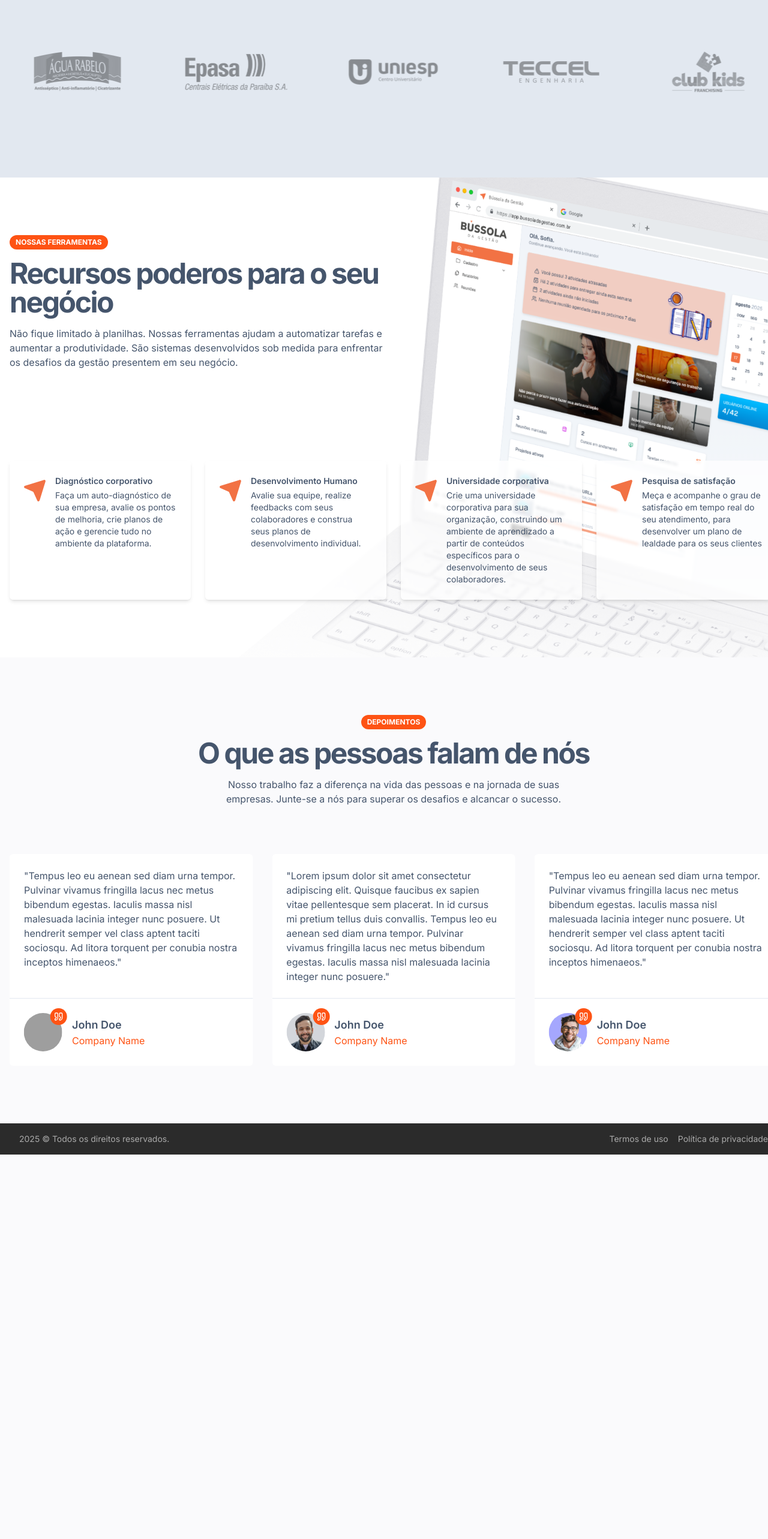
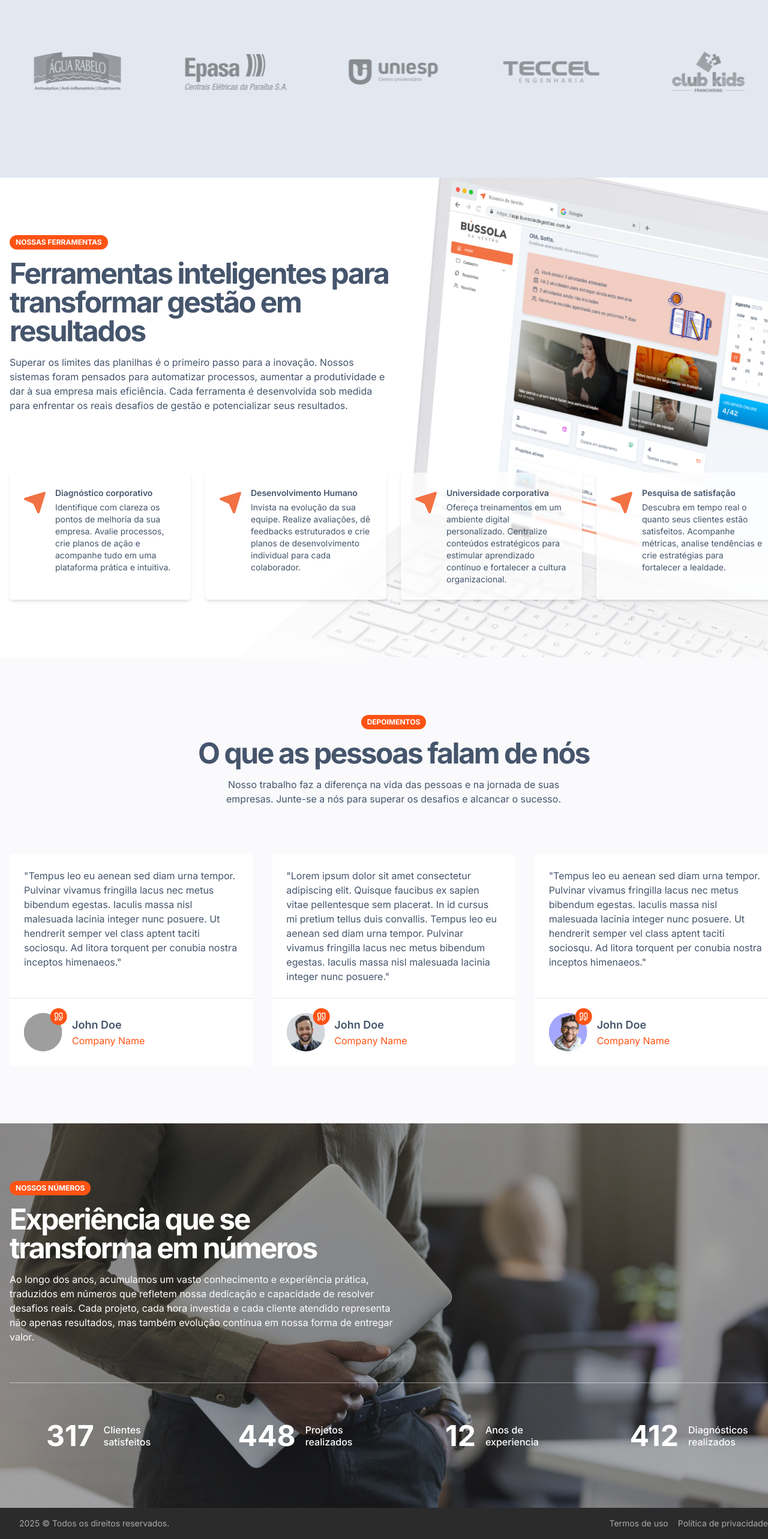
Before and after one commit to carlos3duardo/website-bussoladagestao, a Next.js app: page / in a window 1280 px wide. Shown: the part 3745-6311 px from the top of the page at 60% size. Before the commit the page ends 5670 px from the top, so only its background shows below. Built offline with nearby package versions, Linux system fonts and the light colour scheme; grey boxes are pictures that could not be loaded.

Commit message:
feat: sessão "métricas" criada

```diff
--- a/src/app/layout.tsx
+++ b/src/app/layout.tsx
@@ -4,6 +4,7 @@ import type { Metadata } from 'next';
 import { Inter, Rubik } from 'next/font/google';
 
 import { Footer, Header } from '@/components';
+import { ScreenSizeViewer } from '@/components/ui';
 
 const inter = Inter({
   variable: '--font-inter',
@@ -33,6 +34,7 @@ export default function RootLayout({
           {children}
           <Footer />
         </div>
+        <ScreenSizeViewer />
       </body>
     </html>
   );
--- a/src/app/page.tsx
+++ b/src/app/page.tsx
@@ -3,6 +3,7 @@ import {
   Clientes,
   Depoimentos,
   Ferramentas,
+  Metricas,
   NossosServicos,
 } from '@/components/home';
 import { Destaques } from '@/components/home/Destaques';
@@ -19,6 +20,7 @@ export default function Home() {
         <Clientes />
         <Ferramentas />
         <Depoimentos />
+        <Metricas />
       </main>
     </>
   );
--- a/src/components/home/Ferramentas.tsx
+++ b/src/components/home/Ferramentas.tsx
@@ -9,25 +9,25 @@ const sistemas = [
     id: 1,
     title: 'Diagnóstico corporativo',
     description:
-      'Faça um auto-diagnóstico de sua empresa, avalie os pontos de melhoria, crie planos de ação e gerencie tudo no ambiente da plataforma.',
+      'Identifique com clareza os pontos de melhoria da sua empresa. Avalie processos, crie planos de ação e acompanhe tudo em uma plataforma prática e intuitiva.',
   },
   {
     id: 2,
     title: 'Desenvolvimento Humano',
     description:
-      'Avalie sua equipe, realize feedbacks com seus colaboradores e construa seus planos de desenvolvimento individual.',
+      'Invista na evolução da sua equipe. Realize avaliações, dê feedbacks estruturados e crie planos de desenvolvimento individual para cada colaborador.',
   },
   {
     id: 3,
     title: 'Universidade corporativa',
     description:
-      'Crie uma universidade corporativa para sua organização, construindo um ambiente de aprendizado a partir de conteúdos específicos para o desenvolvimento de seus colaboradores.',
+      'Ofereça treinamentos em um ambiente digital personalizado. Centralize conteúdos estratégicos para estimular aprendizado contínuo e fortalecer a cultura organizacional.',
   },
   {
     id: 4,
     title: 'Pesquisa de satisfação',
     description:
-      'Meça e acompanhe o grau de satisfação em tempo real do seu atendimento, para desenvolver um plano de lealdade para os seus clientes',
+      'Descubra em tempo real o quanto seus clientes estão satisfeitos. Acompanhe métricas, analise tendências e crie estratégias para fortalecer a lealdade.',
   },
 ] as const;
 
@@ -49,13 +49,15 @@ export function Ferramentas() {
           <HomeSection.Label>Nossas ferramentas</HomeSection.Label>
           <div className="flex flex-col items-start gap-4">
             <HomeSection.Headline className="w-full">
-              Recursos poderos para o seu negócio
+              Ferramentas inteligentes para transformar gestão em resultados
             </HomeSection.Headline>
             <HomeSection.Description className="w-full">
-              Não fique limitado à planilhas. Nossas ferramentas ajudam a
-              automatizar tarefas e aumentar a produtividade. São sistemas
-              desenvolvidos sob medida para enfrentar os desafios da gestão
-              presentem em seu negócio.
+              Superar os limites das planilhas é o primeiro passo para a
+              inovação. Nossos sistemas foram pensados para automatizar
+              processos, aumentar a produtividade e dar à sua empresa mais
+              eficiência. Cada ferramenta é desenvolvida sob medida para
+              enfrentar os reais desafios de gestão e potencializar seus
+              resultados.
             </HomeSection.Description>
           </div>
         </header>
--- a/src/components/home/Metricas.tsx
+++ b/src/components/home/Metricas.tsx
@@ -1,5 +1,77 @@
+import Image from 'next/image';
+
+import Home from '@/app/page';
 import { HomeSection } from '@/components/ui';
 
+import backgroundImage from './assets/images/bg-metricas.jpg';
+
+const metricas = [
+  {
+    label: 'Clientes<br />satisfeitos',
+    value: 317,
+  },
+  {
+    label: 'Projetos<br />realizados',
+    value: 448,
+  },
+  {
+    label: 'Anos de<br />experiencia',
+    value: 12,
+  },
+  {
+    label: 'Diagnósticos<br />realizados',
+    value: 412,
+  },
+] as const;
+
 export function Metricas() {
-  return <HomeSection.Root>Métricas</HomeSection.Root>;
+  return (
+    <HomeSection.Root className="bg-black text-white">
+      <figure className="absolute top-0 right-0 bottom-0 left-0">
+        <Image
+          src={backgroundImage}
+          width={1920}
+          height={492}
+          alt=""
+          className="h-full object-cover"
+        />
+      </figure>
+      <div className="bg-darken absolute top-0 left-0 h-full w-full opacity-40" />
+      <div className="relative container mx-auto flex flex-col gap-16">
+        <header className="flex w-full flex-col items-start gap-4 lg:w-1/2">
+          <HomeSection.Label>Nossos números</HomeSection.Label>
+          <div className="flex flex-col items-start gap-4">
+            <HomeSection.Headline className="w-full">
+              Experiência que se
+              <br />
+              transforma em números
+            </HomeSection.Headline>
+            <HomeSection.Description>
+              Ao longo dos anos, acumulamos um vasto conhecimento e experiência
+              prática, traduzidos em números que refletem nossa dedicação e
+              capacidade de resolver desafios reais. Cada projeto, cada hora
+              investida e cada cliente atendido representa não apenas
+              resultados, mas também evolução contínua em nossa forma de
+              entregar valor.
+            </HomeSection.Description>
+          </div>
+        </header>
+        <div className="h-[1px] w-full bg-white/50" />
+        <div className="grid grid-cols-2 gap-8 lg:grid-cols-4">
+          {metricas.map(({ label, value }) => (
+            <div
+              key={label}
+              className="flex flex-col items-center justify-center gap-0 md:flex-row md:gap-4"
+            >
+              <span className="text-5xl font-bold">{value}</span>
+              <span
+                className="text-center text-base leading-tight font-medium md:text-left"
+                dangerouslySetInnerHTML={{ __html: label }}
+              />
+            </div>
+          ))}
+        </div>
+      </div>
+    </HomeSection.Root>
+  );
 }
--- /dev/null
+++ b/src/components/ui/ScreenSizeViewer/index.tsx
@@ -0,0 +1,21 @@
+import { twMerge } from 'tailwind-merge';
+
+export default function ScreenSizeViewer() {
+  const env = process.env.APP_ENV;
+
+  if (env === 'production') {
+    return null;
+  }
+
+  const defaultStyle =
+    'hidden items-center rounded-md bg-white px-2 py-1 text-xs uppercase font-medium text-slate-600 fixed top-2 right-2 z-50';
+  return (
+    <div>
+      <span className={twMerge(defaultStyle, 'block md:hidden')}>sm</span>
+      <span className={twMerge(defaultStyle, 'md:block lg:hidden')}>md</span>
+      <span className={twMerge(defaultStyle, 'lg:block xl:hidden')}>lg</span>
+      <span className={twMerge(defaultStyle, 'xl:block 2xl:hidden')}>xl</span>
+      <span className={twMerge(defaultStyle, '2xl:block')}>2xl</span>
+    </div>
+  );
+}
--- a/src/components/ui/index.tsx
+++ b/src/components/ui/index.tsx
@@ -1,3 +1,4 @@
 import { HomeSection } from './home-section';
+import ScreenSizeViewer from './ScreenSizeViewer';
 
-export { HomeSection };
+export { HomeSection, ScreenSizeViewer };
```
Also changed, not shown: src/components/home/assets/images/bg-metricas.jpg (added).
